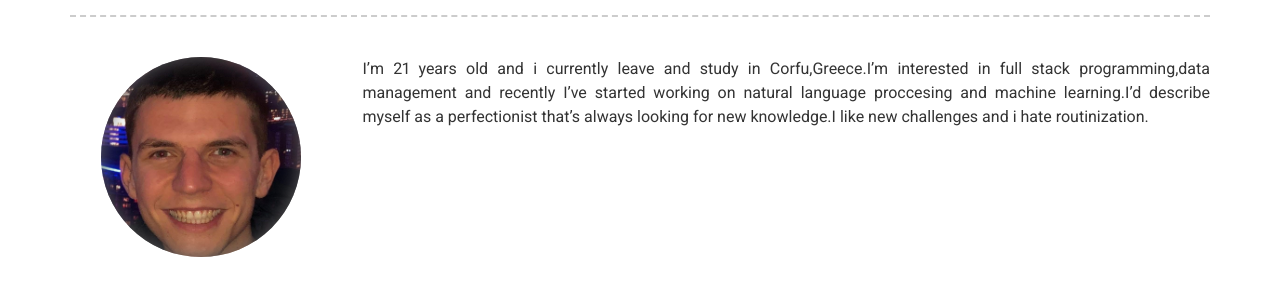
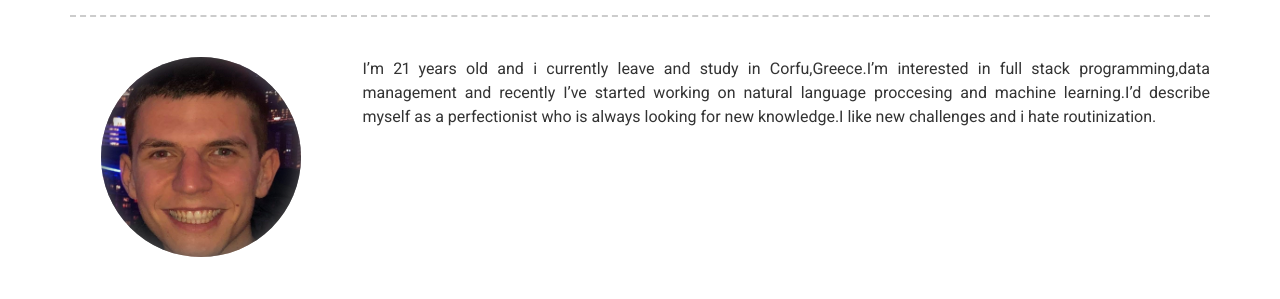
Before and after one commit to p17kots/cv, a Jekyll site: the page built from docs/index.md, in a window 1280 px wide. Shown: the part 245-544 px from the top of the page. Built offline with Jekyll 4.4.1, drawn with Linux system fonts in a browser that asks for light colours; nearby versions of some CDN libraries.

Commit message:
Update _config.yml

```diff
--- a/docs/_config.yml
+++ b/docs/_config.yml
@@ -34,7 +34,7 @@ additional_links:
 # about_title: About Me (Use this to override about section title)
 about_profile_image: images/image.jpg
 about_content: | # this will include new lines to allow paragraphs
-  I'm 21 years old and i currently leave and study in Corfu,Greece.I'm interested in full stack programming,data management and recently I've started working on natural language proccesing and machine learning.I'd describe myself as a perfectionist that's always looking for new knowledge.I like new challenges and i hate routinization.
+  I'm 21 years old and i currently leave and study in Corfu,Greece.I'm interested in full stack programming,data management and recently I've started working on natural language proccesing and machine learning.I'd describe myself as a perfectionist who is always looking for new knowledge.I like new challenges and i hate routinization.
 content:
   - title: Projects # Title for the section
     layout: list # Type of content section (list/text)
```
